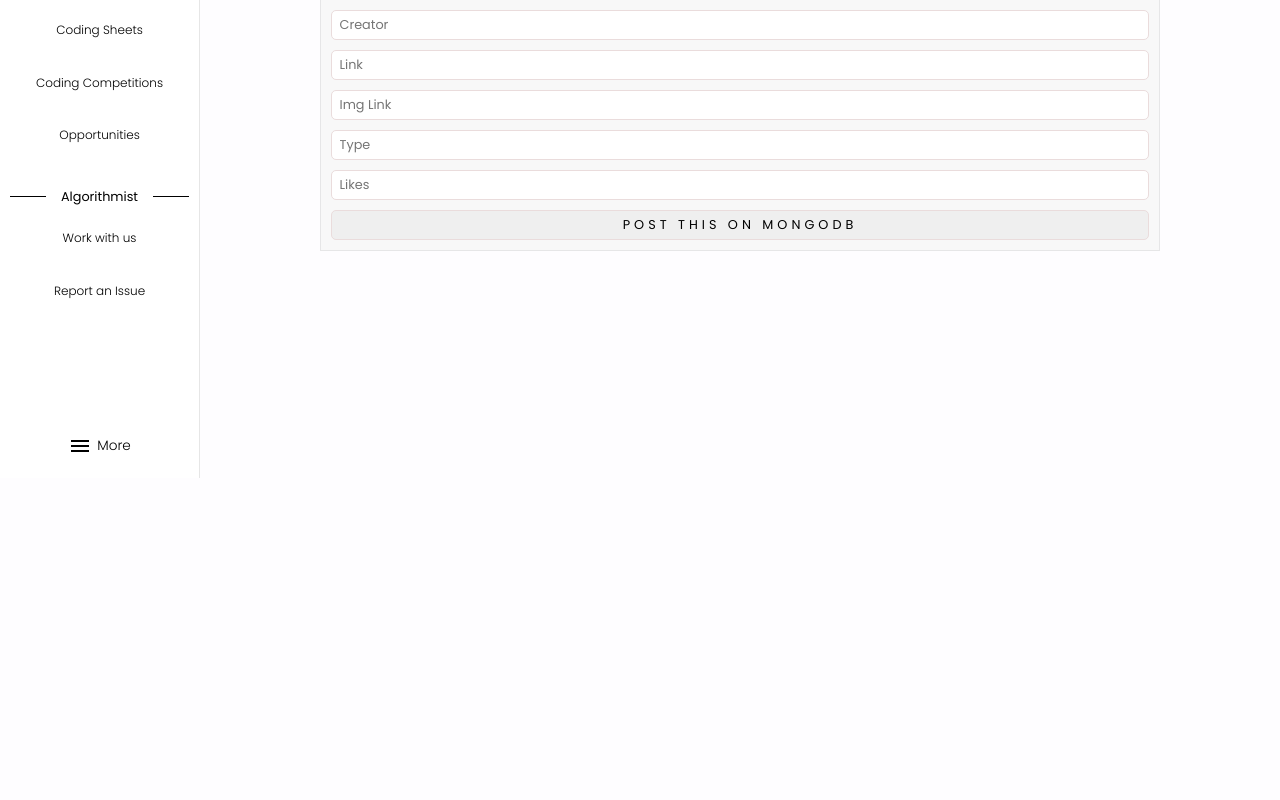
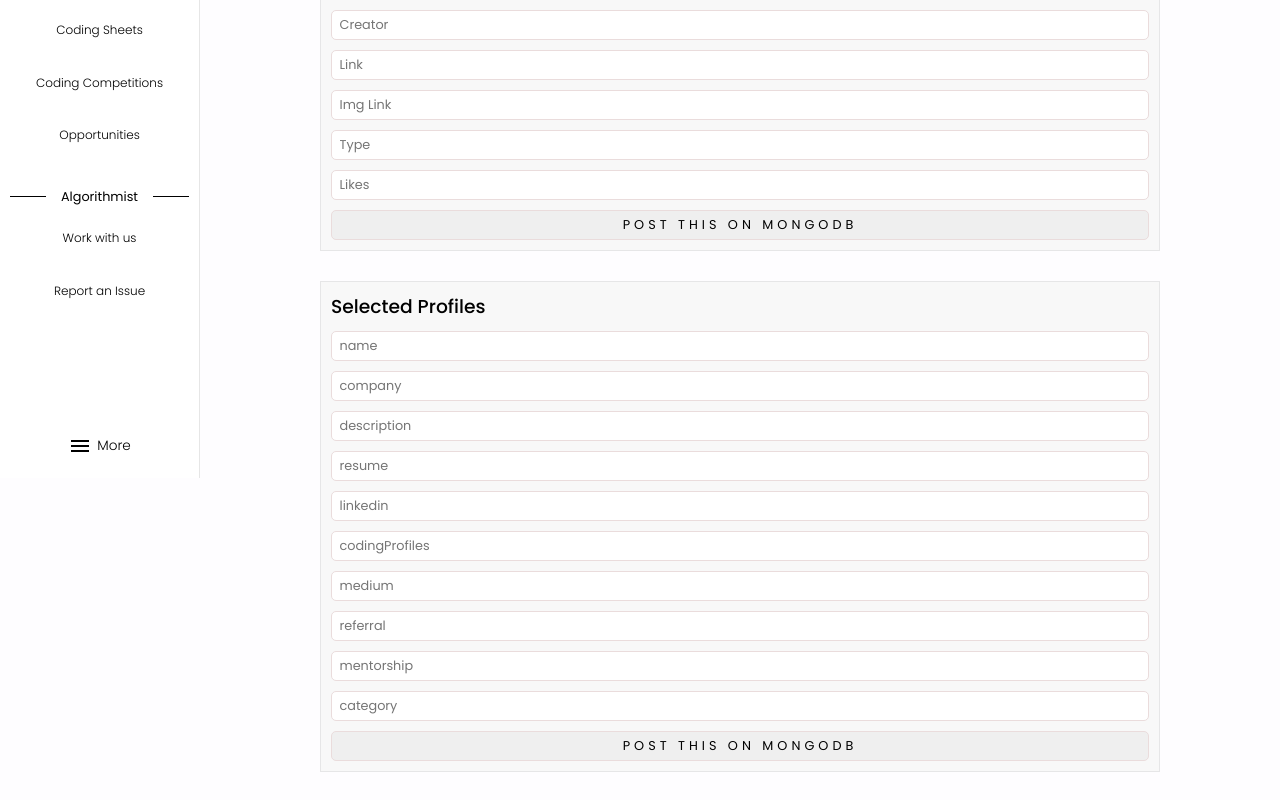
Before and after one commit to Algolisted-Org/AlgoListed, a React (Create React App) app in the folder client/: page /add-content-core-only in a window 1280 px wide. Shown: the part 322-1122 px from the top of the page. Before the commit the page ends 800 px from the top, so only its background shows below. Built offline with nearby package versions, Linux system fonts and the light colour scheme; a web font is replaced by a local one.

Commit message:
resourses & profiles - dynamic

```diff
--- /dev/null
+++ b/client/src/Components/selectedProfilesFilters.js
@@ -0,0 +1,22 @@
+export const selectedProfilesFilters = [
+    {
+      text: "All Profiles",
+      id: 1,
+    },
+    {
+      text: "SDE Roles",
+      id: 2,
+    },
+    {
+      text: "UX Developers",
+      id: 3,
+    },
+    {
+      text: "Indian StartUps",
+      id: 4,
+    },
+    {
+      text: "Remote",
+      id: 4,
+    },
+  ];
--- a/client/src/Screen/AddContentCoreOnly.js
+++ b/client/src/Screen/AddContentCoreOnly.js
@@ -12,8 +12,17 @@ const AddContentCoreOnly = () => {
     const [type, setType] = useState("");
     const [likes, setLikes] = useState("");
 
+    const [name, setName] = useState("");
+    const [company, setCompany] = useState("");
+    const [resume, setResume] = useState("");
+    const [linkedin, setLinkedin] = useState("");
+    const [codingProfiles, setCodingProfiles] = useState("");
+    const [medium, setMedium] = useState("");
+    const [referral, setReferral] = useState("");
+    const [mentorship, setMentorship] = useState("");
+    const [category, setCategory] = useState("");
 
-    const handleSubmit = async() => {
+    const handleSubmit = async () => {
         console.log("handle submit called!");
 
         await fetch('http://localhost:8000/resources/create', {
@@ -32,6 +41,7 @@ const AddContentCoreOnly = () => {
         }).then(response => response.json())
             .then(apiReturn => {
                 console.log(apiReturn);
+                alert(apiReturn.message);
             })
 
         setTitle("");
@@ -41,6 +51,44 @@ const AddContentCoreOnly = () => {
         setImgLink("");
         setType("");
         setLikes("");
+    }
+
+
+    const handleSubmit2 = async () => {
+        console.log("handle submit called!");
+
+        await fetch('http://localhost:8000/resumes/create', {
+            method: 'post',
+            headers: { 'content-type': 'application/json' },
+
+            body: JSON.stringify({
+                name,
+                company,
+                description,
+                resume,
+                linkedin,
+                codingProfiles,
+                medium,
+                referral,
+                mentorship,
+                category,
+            })
+        }).then(response => response.json())
+            .then(apiReturn => {
+                console.log(apiReturn);
+                alert(apiReturn.message);
+            })
+
+        setName("");
+        setCompany("");
+        setResume("");
+        setDescription("");
+        setLinkedin("");
+        setCodingProfiles("");
+        setMedium("");
+        setReferral("");
+        setMentorship("");
+        setCategory("");
     }
 
     return (
@@ -70,6 +118,23 @@ const AddContentCoreOnly = () => {
                             <input type="text" placeholder='Type' value={type} onChange={(e) => setType(e.target.value)} />
                             <input type="text" placeholder='Likes' value={likes} onChange={(e) => setLikes(e.target.value)} />
                             <button onClick={handleSubmit}>Post this on MongoDB</button>
+                        </div>
+                    </section>
+
+                    <section>
+                        <h3>Selected Profiles</h3>
+                        <div className="form">
+                            <input type="text" placeholder='name' value={name} onChange={(e) => setName(e.target.value)} />
+                            <input type="text" placeholder='company' value={company} onChange={(e) => setCompany(e.target.value)} />
+                            <input type="text" placeholder='description' value={description} onChange={(e) => setDescription(e.target.value)} />
+                            <input type="text" placeholder='resume' value={resume} onChange={(e) => setResume(e.target.value)} />
+                            <input type="text" placeholder='linkedin' value={linkedin} onChange={(e) => setLinkedin(e.target.value)} />
+                            <input type="text" placeholder='codingProfiles' value={codingProfiles} onChange={(e) => setCodingProfiles(e.target.value)} />
+                            <input type="text" placeholder='medium' value={medium} onChange={(e) => setMedium(e.target.value)} />
+                            <input type="text" placeholder='referral' value={referral} onChange={(e) => setReferral(e.target.value)} />
+                            <input type="text" placeholder='mentorship' value={mentorship} onChange={(e) => setMentorship(e.target.value)} />
+                            <input type="text" placeholder='category' value={category} onChange={(e) => setCategory(e.target.value)} />
+                            <button onClick={handleSubmit2}>Post this on MongoDB</button>
                         </div>
                     </section>
                 </div>
--- a/client/src/Screen/Resources.js
+++ b/client/src/Screen/Resources.js
@@ -91,7 +91,7 @@ const Resources = () => {
               <div className="resources-container">
                 {
                   allResources.map((item, index) => {
-                    if (filter == "All Resources" || item.tags[0] == filter) { // Later on change tags[0] to search in all the tags
+                    if (filter == "All Resources" || item.creator == filter) {
                       return (
                         <div className="resource">
                           <div className="img-container">
--- a/client/src/Screen/SelectedProfiles.js
+++ b/client/src/Screen/SelectedProfiles.js
@@ -5,11 +5,13 @@ import LeftMenu from '../Components/LeftMenu'
 import FilterListIcon from '@material-ui/icons/FilterList';
 import InfoIcon from '@material-ui/icons/Info';
 import ApartmentIcon from '@material-ui/icons/Apartment';
+import ExpandMoreIcon from '@material-ui/icons/ExpandMore';
+import { selectedProfilesFilters } from "../Components/selectedProfilesFilters";
 import axios from "axios";
-import ExpandMoreIcon from '@material-ui/icons/ExpandMore';
 
 const SelectedProfiles = () => {
   const [allResumesData, setAllResumesData] = useState([]);
+  const [filter, setFilter] = useState("All Profiles");
 
   useEffect(() => {
     axios.get("http://localhost:8000/resumes/all")
@@ -19,6 +21,24 @@ const SelectedProfiles = () => {
       })
       .catch((err) => console.log(err));
   }, []);
+
+  const handleFilter = (e) => {
+    setFilter(e.target.textContent);
+  };
+
+  const filters = selectedProfilesFilters.map((item) => {
+    return (
+      <div
+        onClick={(e) => {
+          handleFilter(e);
+        }}
+        key={item.id}
+        className={item.text == filter ? "filter selected" : "filter"}
+      >
+        {item.text}
+      </div>
+    );
+  });
 
 
   return (
@@ -37,7 +57,7 @@ const SelectedProfiles = () => {
             Here you can see all the resumes that recently got shortlisted for a specific company. You can also read that person’s interview experience with that particular company or fix a one-on-one google meet to ask queries.
             This can be helpful for those who want to know what kind of resumes or skills they need to build in order to be selected for a particular company.
             <br />
-                        The people who are newly selected on a perticular company can contact each other easily.
+            The people who are newly selected on a particular company can contact each other easily.
           </p>
           <div className="message">
             <div className="icon"></div>
@@ -46,18 +66,20 @@ const SelectedProfiles = () => {
             </div>
           </div>
 
-                    <Filters>
+          {/* <Filters>
                       <div className='filter selected'>SDE Roles</div>
                       <div className='filter'>UX Developers</div>
                       <div className='filter'>Indian StartUps</div>
                       <div className='filter'>Remote StartUps</div>
-                    </Filters>
+                    </Filters> */}
+
+          <Filters>{filters}</Filters>
 
           <SearchHelper>
             <div className="box select-box">
-                        <div className="icon-1"><ApartmentIcon/></div>
+              <div className="icon-1"><ApartmentIcon /></div>
               <div className="text">Select Company</div>
-                        <div className="icon-1"><ExpandMoreIcon/></div>
+              <div className="icon-1"><ExpandMoreIcon /></div>
             </div>
             <div className='box filter-box'>
               <div className='text'>By Relevence</div>
@@ -69,10 +91,11 @@ const SelectedProfiles = () => {
           <div className="full-width-line"></div>
 
           <SearchResults>
-                      <div className="current-search">Showing selected SDEs in all companies</div>
+            <div className="current-search">Showing selected {filter} in all companies</div>
             <div className="all-profiles-container">
               {
                 allResumesData.map((item, index) => {
+                  if (filter == "All Profiles") {
                     return (
                       <div className="profile-card" key={index}>
                         <div className="card-header">{item.name} | {item.company}</div>
@@ -91,8 +114,29 @@ const SelectedProfiles = () => {
                           <button className="default-btn highlight">Personal Mentorship</button>
                         </div>
                       </div>
-                            )
+                    );
+                  }
+                  else if (item.category == filter) {
+                    return (
+                      <div className="profile-card" key={index}>
+                        <div className="card-header">{item.name} | {item.company}</div>
+                        <div className="exp-desc">{item.description}
+                          {" "}<a href="/">read more</a>
+                        </div>
 
+                        <div className="full-width-line"></div>
+
+                        <div className="btns">
+                          <button className="default-btn">Resume</button>
+                          <button className="default-btn">Linkedin</button>
+                          <button className="default-btn">Coding Profiles</button>
+                          <button className="default-btn">Blogs - Medium</button>
+                          <button className="default-btn highlight">Ask for Referral</button>
+                          <button className="default-btn highlight">Personal Mentorship</button>
+                        </div>
+                      </div>
+                    );
+                  }
                 })
               }
             </div>
```
Also changed, not shown: 1 other file (tests, documents, lock files or other folders). Lines whose indentation alone changed are shown as unchanged.
